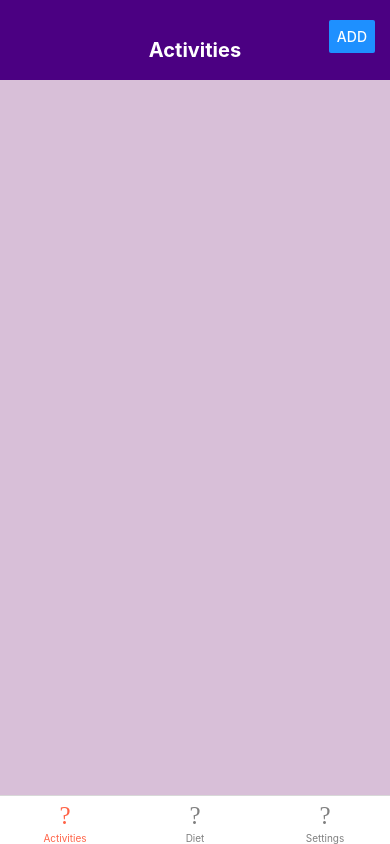
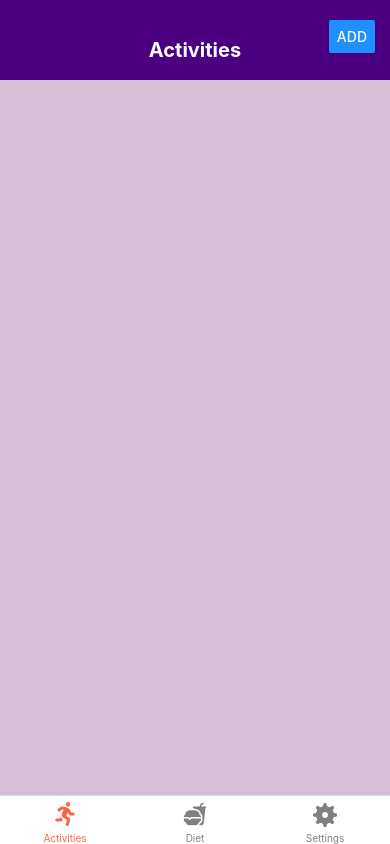
Before and after one commit to xiaoxuansu11041104/assignment-2, a React Native app: screen /Activities in a window 390 px wide. Built offline with nearby package versions, Linux system fonts and the light colour scheme.

Commit message:
Adjusted icons

```diff
--- a/Navigation.js
+++ b/Navigation.js
@@ -3,6 +3,9 @@ import React from 'react'
 import { createNativeStackNavigator } from '@react-navigation/native-stack';
 import { createBottomTabNavigator } from '@react-navigation/bottom-tabs';
 import { NavigationContainer } from '@react-navigation/native';
+import FontAwesome5 from '@expo/vector-icons/FontAwesome5';
+import Fontisto from '@expo/vector-icons/Fontisto';
+
 
 
 import Activities from './Screens/Activities';
@@ -66,11 +69,11 @@ export default function AppNavigation() {
             let iconName;
             // Setting the icon based on the route name
             if (route.name === 'Activities') {
-            iconName = 'ios-fitness';
+                return <FontAwesome5 name="running" size={24} color={focused ? 'tomato' : 'gray'} />
             } else if (route.name === 'Diet') {
-            iconName = 'ios-restaurant';
+            return <Ionicons name="fast-food" size={24} color={focused ? 'tomato' : 'gray'} />
             } else if (route.name === 'Settings') {
-            iconName = 'ios-settings';
+            return <Fontisto name="player-settings" size={24} color={focused ? 'tomato' : 'gray'} />
             }
 
             return <Ionicons name={iconName} size={size} color={color} />;
--- a/Screens/Activities.js
+++ b/Screens/Activities.js
@@ -1,9 +1,11 @@
 import { StyleSheet, Text, View } from 'react-native'
 import React from 'react'
 import Header from '../Components/Header'
+import { SafeAreaView } from 'react-native-safe-area-context'
 
 export default function Activities({ navigation }) {
     return (
+      <SafeAreaView style={styles.safeArea}>
         <View style={styles.container}>
           <Header
             title='Activities'
@@ -11,12 +13,17 @@ export default function Activities({ navigation }) {
             onRightButtonPress={() => navigation.navigate('AddActivity')}
           />
         </View>
-  )
+      </SafeAreaView>
+    );
   }
 
 const styles = StyleSheet.create({
-    container: {
+    safeArea: {
         flex: 1,
         backgroundColor: '#D8BFD8',
     },
+    container: {
+        flex: 1,
+
+    },
 })
--- a/package.json
+++ b/package.json
@@ -17,7 +17,8 @@
     "react": "18.2.0",
     "react-native": "0.74.5",
     "react-native-safe-area-context": "^4.11.0",
-    "react-native-screens": "^3.34.0"
+    "react-native-screens": "^3.34.0",
+    "@expo/vector-icons": "^14.0.3"
   },
   "devDependencies": {
     "@babel/core": "^7.20.0"
```
Also changed, not shown: 1 other file (tests, documents, lock files or other folders). Lines whose indentation alone changed are shown as unchanged.
